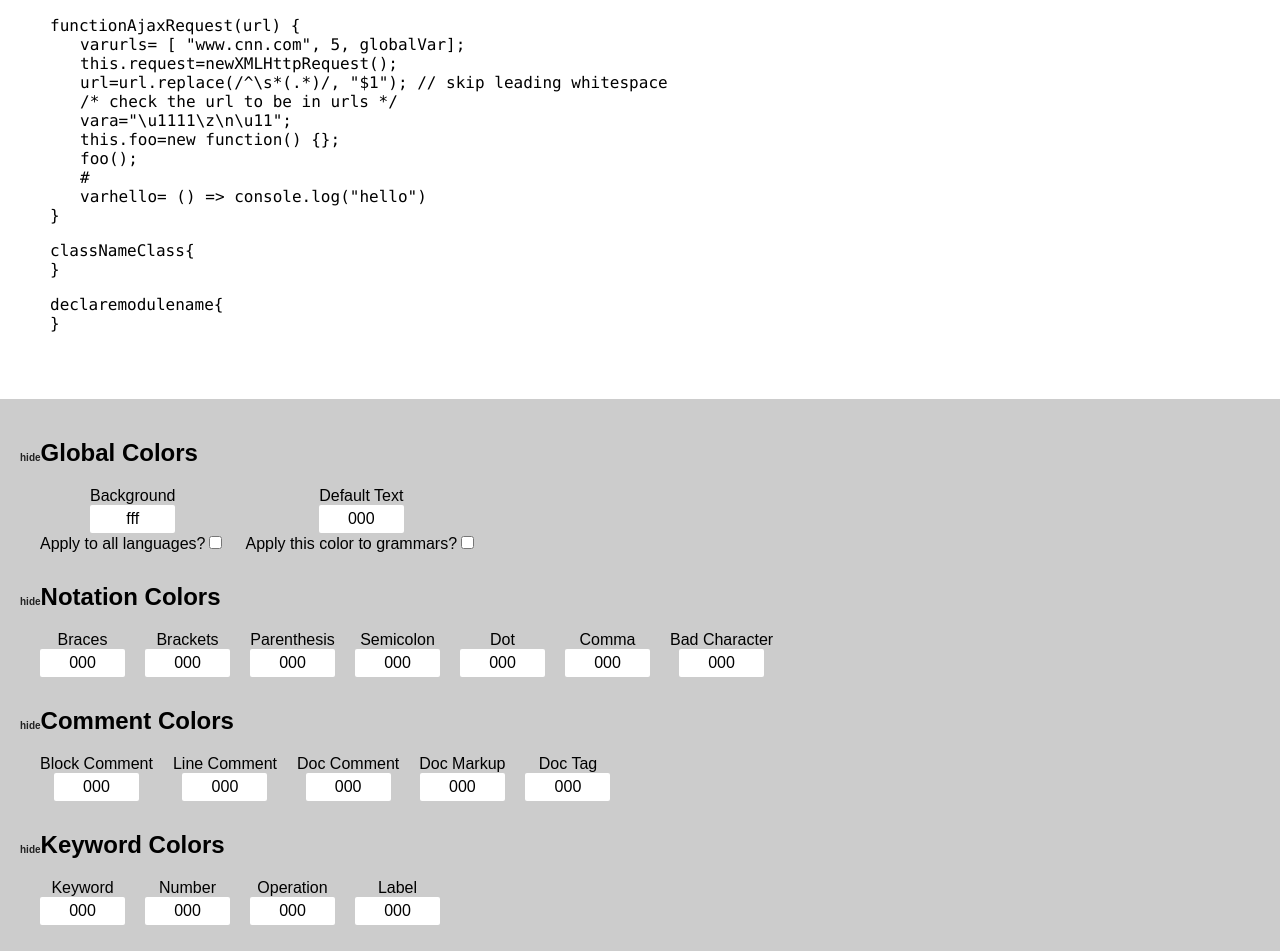
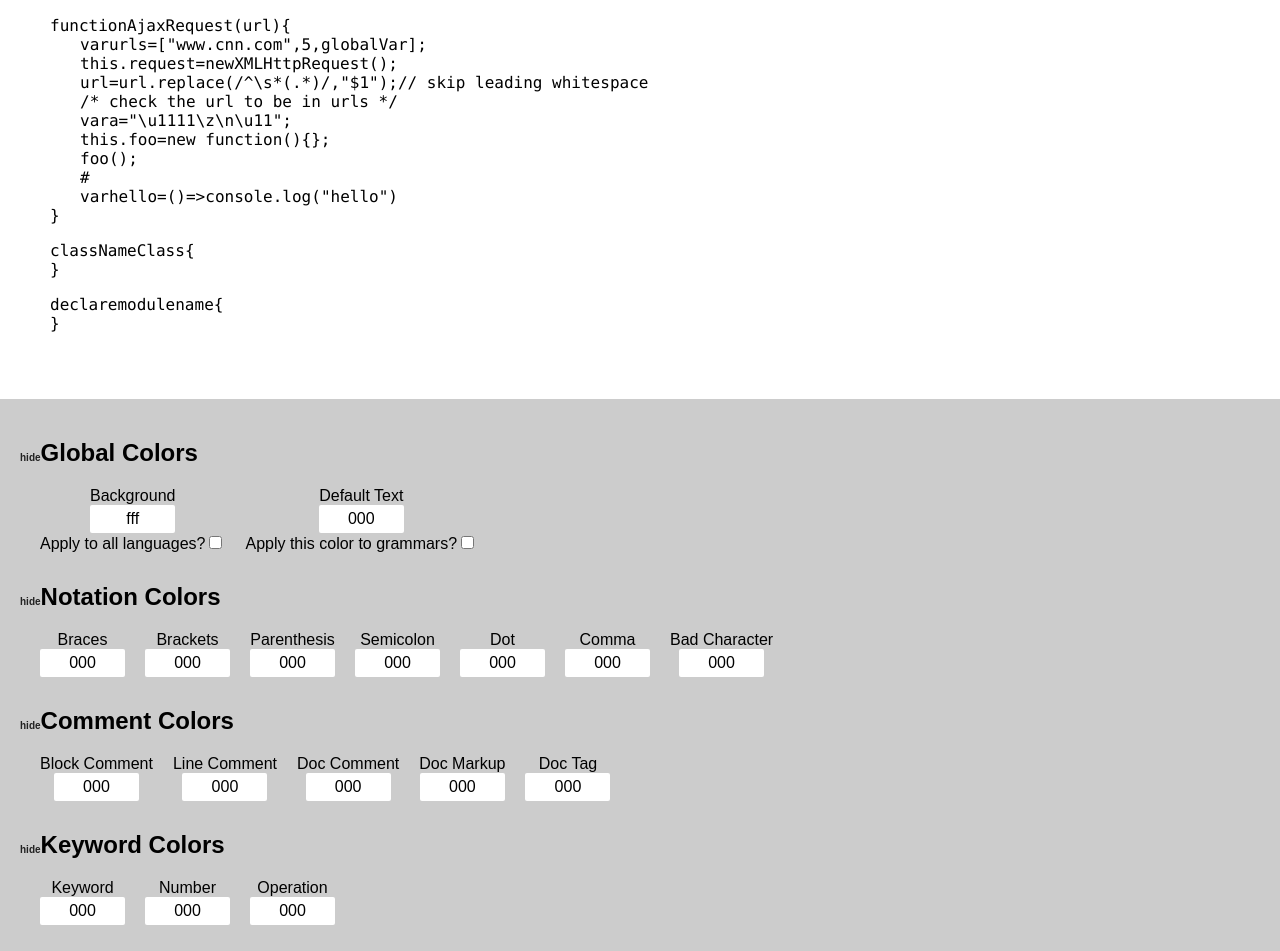
Before and after one commit to rtwayland/code-theme-sandbox, an Angular app: page / in a window 1280 px wide. Shown: the part 281-1232 px from the top of the page. Built offline with nearby package versions, Linux system fonts and the light colour scheme.

Commit message:
Adding more identifiers to js html, removing label color edit

```diff
--- a/src/app/Components/console/javascript-sandbox/javascript-sandbox.component.html
+++ b/src/app/Components/console/javascript-sandbox/javascript-sandbox.component.html
@@ -1,22 +1,23 @@
 <section class="code-module" [ngStyle]="{'background-color': '#' + theme.background}">
-  <p><span [ngStyle]="{'color': '#' + theme.keyword}">var</span> <span [ngStyle]="{'color': '#' + theme.globalVariable}">globalVar</span>;</p>
+  <p><span [ngStyle]="{'color': '#' + theme.keyword}">var</span> <span [ngStyle]="{'color': '#' + theme.globalVariable}">globalVar</span><span [ngStyle]="{'color': '#' + theme.semicolon}">;</span></p>
   <p [ngStyle]="{'color': '#' + theme.docComment}">
     /**<br>
     * Constructor for AjaxRequest class<br>
     * <span [ngStyle]="{'color': '#' + theme.docTag}">@param</span> url the url for the request<br>
     */
   </p>
-  <p><span [ngStyle]="{'color': '#' + theme.keyword}">function</span> <span [ngStyle]="{'color': '#' + theme.globalFunction}">AjaxRequest</span>(<span [ngStyle]="{'color': '#' + theme.parameter}">url</span>) <span [ngStyle]="{'color': '#' + theme.braces}">{{ '{' }}</span>
+  <p><span [ngStyle]="{'color': '#' + theme.keyword}">function</span> <span [ngStyle]="{'color': '#' + theme.globalFunction}">AjaxRequest</span><span [ngStyle]="{'color': '#' + theme.parenthesis}">(</span><span [ngStyle]="{'color': '#' + theme.parameter}">url</span><span [ngStyle]="{'color': '#' + theme.parenthesis}">)</span> <span [ngStyle]="{'color': '#' + theme.braces}">{{ '{' }}</span>
     <span class="indent">
-            <span [ngStyle]="{'color': '#' + theme.keyword}">var</span> <span [ngStyle]="{'color': '#' + theme.localVariable}">urls</span> <span [ngStyle]="{'color': '#' + theme.operation}">=</span> [ <span [ngStyle]="{'color': '#' + theme.string}">"www.cnn.com"</span>, <span [ngStyle]="{'color': '#' + theme.number}">5</span>, <span [ngStyle]="{'color': '#' + theme.globalVariable}">globalVar</span>];<br>
-            <span [ngStyle]="{'color': '#' + theme.keyword}">this</span>.<span [ngStyle]="{'color': '#' + theme.instanceMemberVariable}">request</span> <span [ngStyle]="{'color': '#' + theme.operation}">=</span> <span [ngStyle]="{'color': '#' + theme.keyword}">new</span> <span [ngStyle]="{'color': '#' + theme.globalFunction}">XMLHttpRequest</span>();<br>
-            <span [ngStyle]="{'color': '#' + theme.parameter}">url</span> <span [ngStyle]="{'color': '#' + theme.operation}">=</span> <span [ngStyle]="{'color': '#' + theme.parameter}">url</span>.replace(<span [ngStyle]="{'color': '#' + theme.regex}">/^\s*(.*)/</span>, <span [ngStyle]="{'color': '#' + theme.string}">"$1"</span>); <span [ngStyle]="{'color': '#' + theme.lineComment}">// skip leading whitespace</span><br>
+      <span [ngStyle]="{'color': '#' + theme.keyword}">var</span> <span [ngStyle]="{'color': '#' + theme.localVariable}">urls</span> <span [ngStyle]="{'color': '#' + theme.operation}">=</span> <span [ngStyle]="{'color': '#' + theme.brackets}">[</span> <span [ngStyle]="{'color': '#' + theme.string}">"www.cnn.com"</span><span [ngStyle]="{'color': '#' + theme.comma}">,</span> <span [ngStyle]="{'color': '#' + theme.number}">5</span><span [ngStyle]="{'color': '#' + theme.comma}">,</span> <span [ngStyle]="{'color': '#' + theme.globalVariable}">globalVar</span><span [ngStyle]="{'color': '#' + theme.brackets}">]</span><span [ngStyle]="{'color': '#' + theme.semicolon}">;</span><br>
+      <span [ngStyle]="{'color': '#' + theme.keyword}">this</span><span [ngStyle]="{'color': '#' + theme.dot}">.</span><span [ngStyle]="{'color': '#' + theme.instanceMemberVariable}">request</span> <span [ngStyle]="{'color': '#' + theme.operation}">=</span> <span [ngStyle]="{'color': '#' + theme.keyword}">new</span> <span [ngStyle]="{'color': '#' + theme.globalFunction}">XMLHttpRequest</span><span [ngStyle]="{'color': '#' + theme.parenthesis}">()</span><span [ngStyle]="{'color': '#' + theme.semicolon}">;</span><br>
+      <span [ngStyle]="{'color': '#' + theme.parameter}">url</span> <span [ngStyle]="{'color': '#' + theme.operation}">=</span> <span [ngStyle]="{'color': '#' + theme.parameter}">url</span><span [ngStyle]="{'color': '#' + theme.dot}">.</span><span [ngStyle]="{'color': '#' + theme.defaultText}">replace</span><span [ngStyle]="{'color': '#' + theme.parenthesis}">(</span><span [ngStyle]="{'color': '#' + theme.regex}">/^\s*(.*)/</span><span [ngStyle]="{'color': '#' + theme.comma}">,</span> <span [ngStyle]="{'color': '#' + theme.string}">"$1"</span><span [ngStyle]="{'color': '#' + theme.parenthesis}">)</span><span [ngStyle]="{'color': '#' + theme.semicolon}">;</span> <span [ngStyle]="{'color': '#' + theme.lineComment}">// skip leading whitespace</span><br>
             <span [ngStyle]="{'color': '#' + theme.blockComment}">/* check the url to be in urls */</span><br>
-            <span [ngStyle]="{'color': '#' + theme.keyword}">var</span> <span [ngStyle]="{'color': '#' + theme.localVariable}">a</span> <span [ngStyle]="{'color': '#' + theme.operation}">=</span> <span [ngStyle]="{'color': '#' + theme.string}">"</span><span [ngStyle]="{'color': '#' + theme.validStringEscape}">\u1111\z\n</span><span [ngStyle]="{'color': '#' + theme.invalidStringEscape}">\u11</span><span [ngStyle]="{'color': '#' + theme.string}">"</span>;<br>
-            <span [ngStyle]="{'color': '#' + theme.keyword}">this</span>.<span [ngStyle]="{'color': '#' + theme.instanceMemberFunction}">foo</span> <span [ngStyle]="{'color': '#' + theme.operation}">=</span> <span [ngStyle]="{'color': '#' + theme.keyword}">new function</span>() <span [ngStyle]="{'color': '#' + theme.braces}">{{ '{}' }}</span>;<br>
-            <span [ngStyle]="{'color': '#' + theme.instanceMemberFunction}">foo</span>();<br>
+      <span [ngStyle]="{'color': '#' + theme.keyword}">var</span> <span [ngStyle]="{'color': '#' + theme.localVariable}">a</span> <span [ngStyle]="{'color': '#' + theme.operation}">=</span> <span [ngStyle]="{'color': '#' + theme.string}">"</span><span [ngStyle]="{'color': '#' + theme.validStringEscape}">\u1111\z\n</span><span [ngStyle]="{'color': '#' + theme.invalidStringEscape}">\u11</span><span [ngStyle]="{'color': '#' + theme.string}">"</span><span [ngStyle]="{'color': '#' + theme.semicolon}">;</span><br>
+      <span [ngStyle]="{'color': '#' + theme.keyword}">this</span><span [ngStyle]="{'color': '#' + theme.dot}">.</span><span [ngStyle]="{'color': '#' + theme.instanceMemberFunction}">foo</span> <span [ngStyle]="{'color': '#' + theme.operation}">=</span> <span [ngStyle]="{'color': '#' + theme.keyword}">new function</span><span [ngStyle]="{'color': '#' + theme.parenthesis}">()</span> <span [ngStyle]="{'color': '#' + theme.braces}">{{ '{}' }}</span><span [ngStyle]="{'color': '#' + theme.semicolon}">;</span><br>
+      <span [ngStyle]="{'color': '#' + theme.instanceMemberFunction}">foo</span><span [ngStyle]="{'color': '#' + theme.parenthesis}">()</span><span [ngStyle]="{'color': '#' + theme.semicolon}">;</span><br>
         <span [ngStyle]="{'color': '#' + theme.badChar}">#</span><br>
-            <span [ngStyle]="{'color': '#' + theme.keyword}">var</span> <span [ngStyle]="{'color': '#' + theme.localVariable}">hello</span> <span [ngStyle]="{'color': '#' + theme.operation}">=</span> () <span [ngStyle]="{'color': '#' + theme.arrowFunction}">=></span> console.<span [ngStyle]="{'color': '#' + theme.instanceMemberFunction}">log</span>(<span [ngStyle]="{'color': '#' + theme.string}">"hello"</span>)</span>
+      <span [ngStyle]="{'color': '#' + theme.keyword}">var</span> <span [ngStyle]="{'color': '#' + theme.localVariable}">hello</span> <span [ngStyle]="{'color': '#' + theme.operation}">=</span> <span [ngStyle]="{'color': '#' + theme.parenthesis}">()</span> <span [ngStyle]="{'color': '#' + theme.arrowFunction}">=></span> <span [ngStyle]="{'color': '#' + theme.defaultText}">console</span><span [ngStyle]="{'color': '#' + theme.dot}">.</span><span [ngStyle]="{'color': '#' + theme.instanceMemberFunction}">log</span><span [ngStyle]="{'color': '#' + theme.parenthesis}">(</span><span [ngStyle]="{'color': '#' + theme.string}">"hello"</span><span [ngStyle]="{'color': '#' + theme.parenthesis}">)</span>
+    </span>
     <span [ngStyle]="{'color': '#' + theme.braces}">{{ '}' }}</span>
   </p>
   <p>
--- a/src/app/Components/selection-controls/javascript-controls/javascript-controls.component.html
+++ b/src/app/Components/selection-controls/javascript-controls/javascript-controls.component.html
@@ -88,10 +88,10 @@
       <label for="operation">Operation</label>
       <input type="text" name="operation" id="operation" [(ngModel)]="theme.operation">
     </div>
-    <div class="color-input-container">
-      <label for="label">Label</label>
-      <input type="text" name="label" id="label" [(ngModel)]="theme.label">
-    </div>
+    <!--<div class="color-input-container">-->
+      <!--<label for="label">Label</label>-->
+      <!--<input type="text" name="label" id="label" [(ngModel)]="theme.label">-->
+    <!--</div>-->
   </section>
 
   <h2><span class="accordion-toggle" (click)="hideFunctions = !hideFunctions">{{!hideFunctions ? 'hide' : 'show'}}</span>Function Colors {{!hideFunctions ? '' : '...'}}</h2>
```
